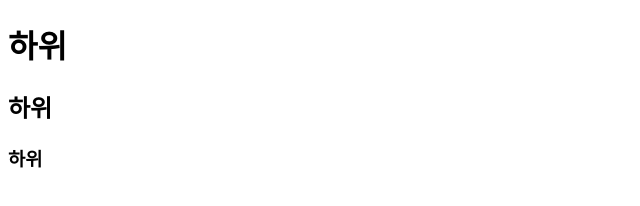
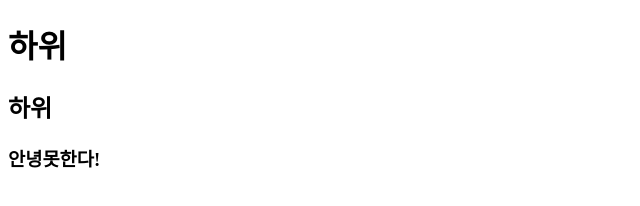
Before and after one commit to wooluck210/deeper, a plain HTML site: page index.html in a window 1280 px wide. Shown: the whole page, without its empty margins (0-640 px from the left). Drawn offline with Linux system fonts and the light colour scheme.

Commit message:
세번째 하위 안녕 못한다!로 변경

```diff
--- a/index.html
+++ b/index.html
@@ -9,6 +9,6 @@
   <body>
     <h1>하위</h1>
     <h2>하위</h2>
-    <h3>하위</h3>
+    <h3>안녕못한다!</h3>
   </body>
 </html>
```
